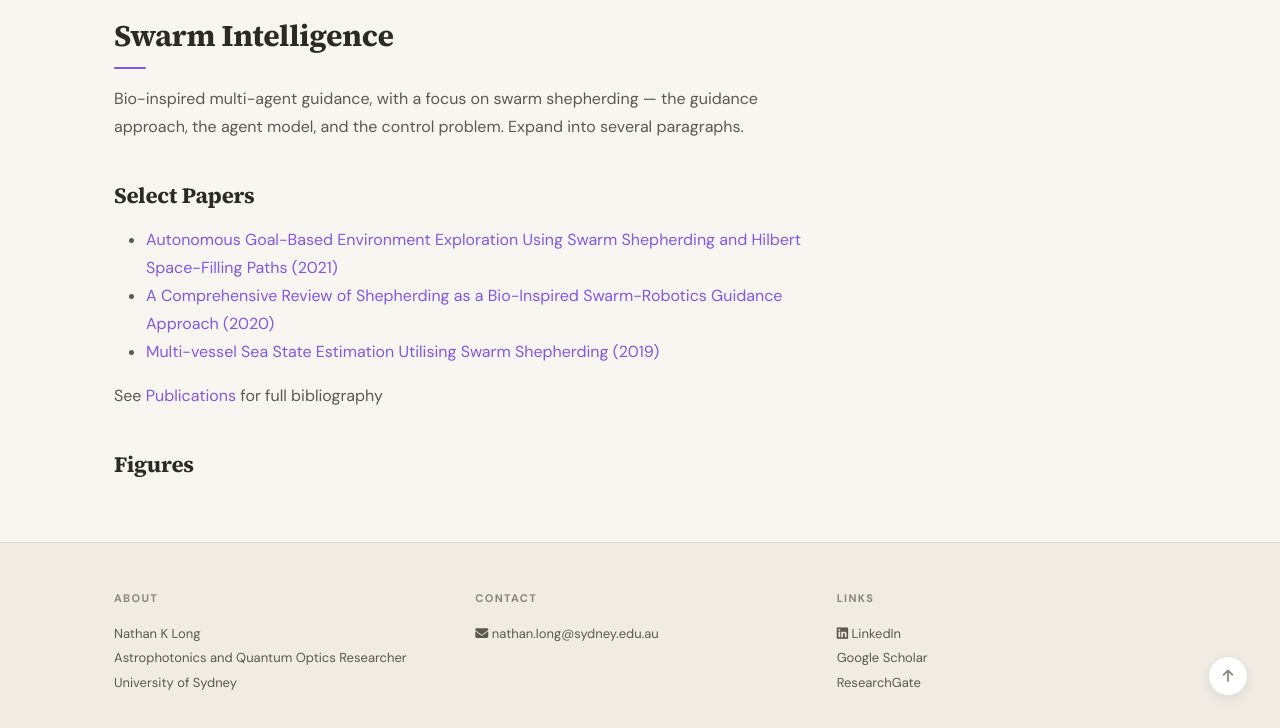
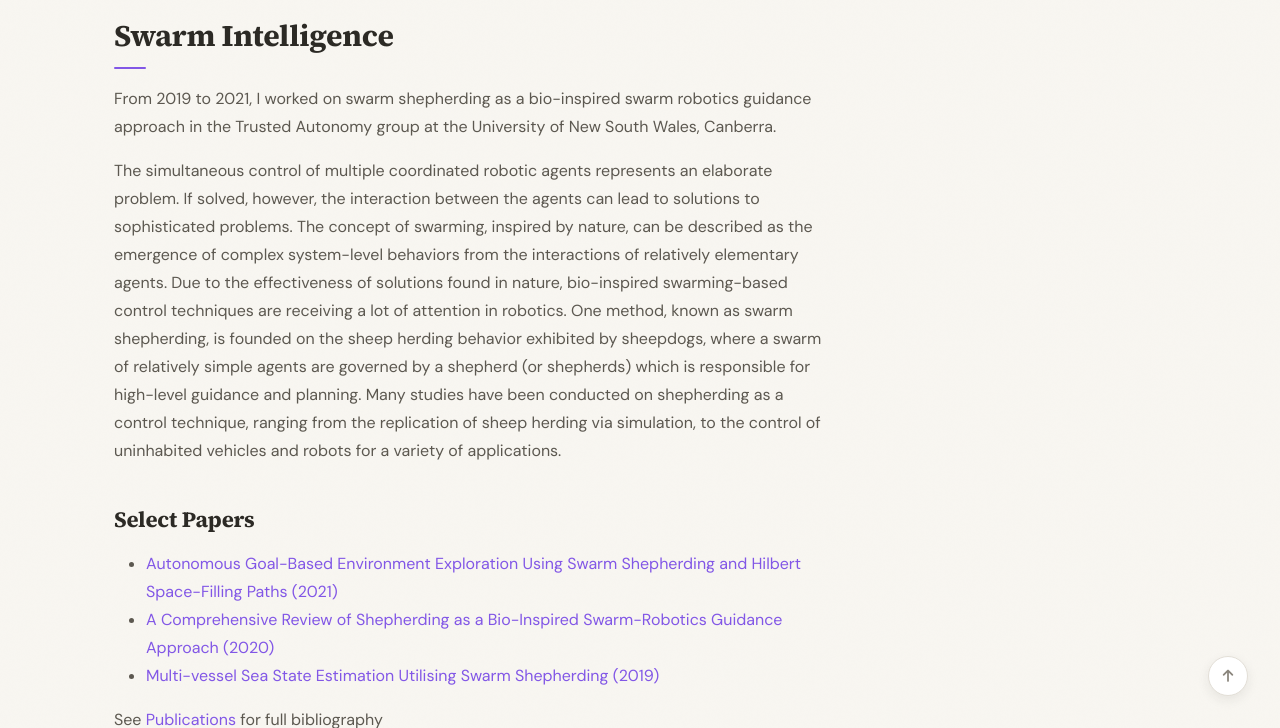
Before and after one commit to nathanklong/nathanklong.github.io, a Jekyll site: the page built from _pages/research-swarm-intelligence.md, in a window 1280 px wide and 900 px high, scrolled down 505 px, cut to the strip 172-900 px from the top of the window. Built offline with Jekyll 4.4.1, drawn with Linux system fonts in a browser that asks for light colours; a style sheet for code colours, icons or effects is not loaded.

Commit message:
Enhance Swarm Intelligence section with detailed overview
Expanded the Swarm Intelligence section with details on swarm shepherding and its applications in robotics.

```diff
--- a/_pages/research-swarm-intelligence.md
+++ b/_pages/research-swarm-intelligence.md
@@ -7,9 +7,9 @@ permalink: /research/swarm-intelligence/
 <img src="{{ site.url }}{{ site.baseurl }}/images/research/The_Great_Wave_of_Shepherding.jpg" alt="Swarm shepherding" style="width: 100%; height: auto; border-radius: var(--radius); margin-bottom: var(--space-6);">
 
 ## Swarm Intelligence
-Bio-inspired multi-agent guidance, with a focus on swarm shepherding — the
-guidance approach, the agent model, and the control problem. Expand into
-several paragraphs.
+From 2019 to 2021, I worked on swarm shepherding as a bio-inspired swarm robotics guidance approach in the Trusted Autonomy group at the University of New South Wales, Canberra.
+
+The simultaneous control of multiple coordinated robotic agents represents an elaborate problem. If solved, however, the interaction between the agents can lead to solutions to sophisticated problems. The concept of swarming, inspired by nature, can be described as the emergence of complex system-level behaviors from the interactions of relatively elementary agents. Due to the effectiveness of solutions found in nature, bio-inspired swarming-based control techniques are receiving a lot of attention in robotics. One method, known as swarm shepherding, is founded on the sheep herding behavior exhibited by sheepdogs, where a swarm of relatively simple agents are governed by a shepherd (or shepherds) which is responsible for high-level guidance and planning. Many studies have been conducted on shepherding as a control technique, ranging from the replication of sheep herding via simulation, to the control of uninhabited vehicles and robots for a variety of applications.
 
 ### Select Papers
 
```
